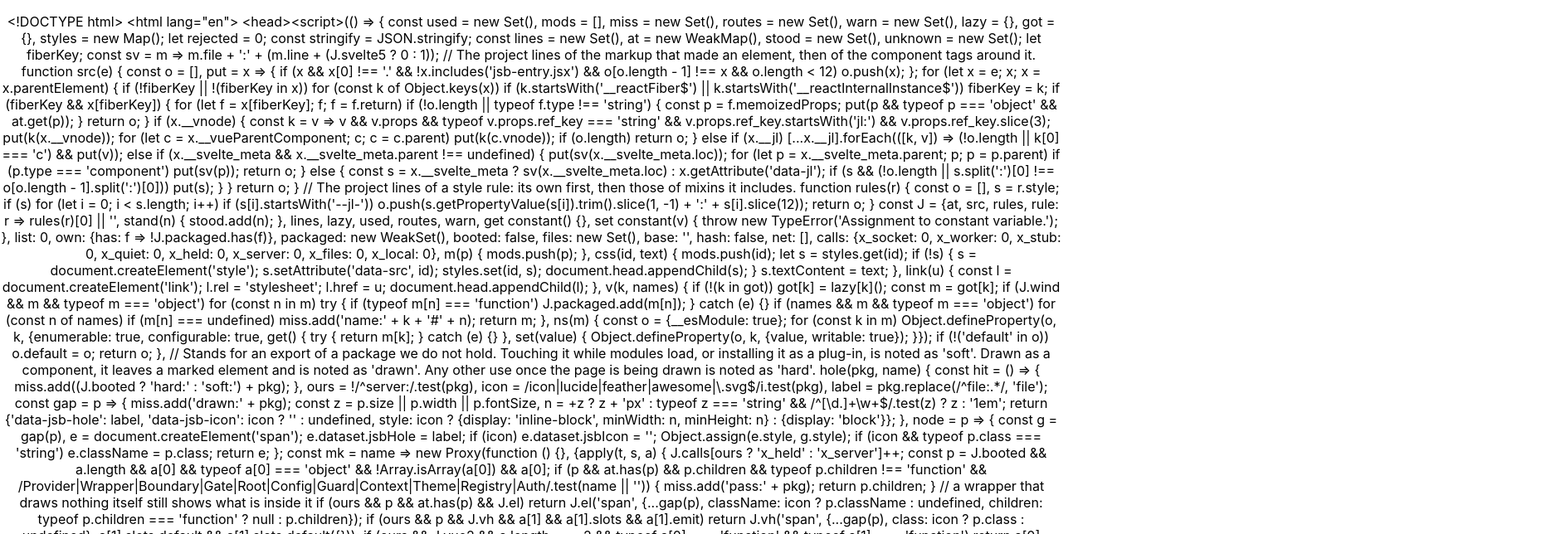
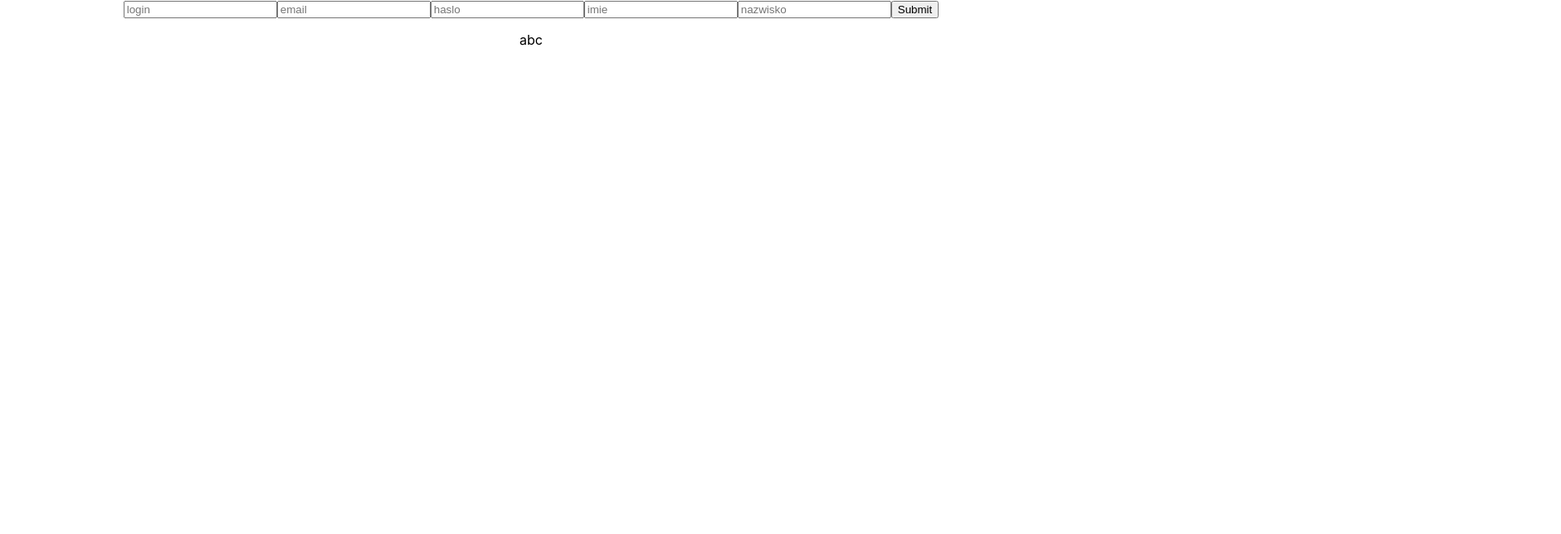
Before and after one commit to kasserolee/ssi-front, a React (Create React App) app: page / in a window 1280 px wide. Shown: the top 644 px of the page at 83% size, 1881 px wide, since content can reach past the window. Built offline with nearby package versions, Linux system fonts and the light colour scheme; no server answers.

Commit message:
rejestracja

```diff
--- a/package.json
+++ b/package.json
@@ -2,13 +2,14 @@
   "name": "ssi_react",
   "version": "0.1.0",
   "private": true,
-  "proxy": "http://localhost:9000",
+  "proxy": "http://localhost:9001",
   "dependencies": {
     "@testing-library/jest-dom": "^5.17.0",
     "@testing-library/react": "^13.4.0",
     "@testing-library/user-event": "^13.5.0",
     "react": "^18.3.1",
     "react-dom": "^18.3.1",
+    "react-router-dom": "^6.28.0",
     "react-scripts": "5.0.1",
     "web-vitals": "^2.1.4"
   },
--- a/src/App.js
+++ b/src/App.js
@@ -1,21 +1,18 @@
 import './App.css';
-import React, {Component} from "react";
+import {
+    BrowserRouter as Router,
+    Routes,
+    Route,
+} from "react-router-dom";
+import {Rejestracja} from "./pages/rejestracja";
 const host = "http://localhost:9001";
 
-class App extends Component{
-  constructor(props) {
-    super(props);
-    this.state = {response: ""}
-  }
-  callAPI(){
-    fetch(host+"/").then(res => res.text()).then(res => this.setState({response: res})).catch(err => err);
-  }
-  componentDidMount() {
-    this.callAPI();
-  }
-  render(){
-    return(<div className="App"><p>{this.state.response}</p></div>);
-  }
+function App(){
+  return(
+      <div className="App">
+          <Rejestracja/>
+      </div>
+  );
 }
 
 export default App;
--- /dev/null
+++ b/src/pages/rejestracja.jsx
@@ -0,0 +1,52 @@
+import React, {Component, useEffect, useState} from "react";
+const host = "http://localhost:9001";
+
+export const Rejestracja = () => {
+    const [status, setStatus] = useState("abc")
+    const [haslo, setHaslo] = useState("");
+    const [email, setEmail] = useState("");
+    const [login, setLogin] = useState("");
+    const [imie, setImie] = useState("");
+    const [nazwisko, setNazwisko] = useState("");
+
+    useEffect(() => {
+        fetch("http://localhost:9001/rejestracja").then(res => res.json()).then(status => setStatus(status.status))
+    }, []);
+
+    const dane = {
+        method: 'POST',
+        headers: {
+            'Content-Type': 'application/json',
+            'Connection': 'keep-alive'
+        },
+        body: JSON.stringify({
+            uzytkownik:{
+                login: login,
+                haslo: haslo,
+                email: email,
+                imie: imie,
+                nazwisko: nazwisko
+            }
+        })
+    }
+
+    const handleClick = () => {
+        fetch(host+"/rejestracja", dane).then(res => res.json()).then(data => setStatus(data.status))
+    }
+
+    return(
+        <>
+            <input value={login} onChange={(e) => setLogin(e.target.value)} name="login" placeholder="login"
+                   type="text"/>
+            <input value={email} onChange={(e) => setEmail(e.target.value)} name="email" placeholder="email"
+                   type="email"/>
+            <input value={haslo} onChange={(e) => setHaslo(e.target.value)} name="haslo" placeholder="haslo"
+                   type="password"/>
+            <input value={imie} onChange={(e) => setImie(e.target.value)} name="imie" placeholder="imie" type="text"/>
+            <input value={nazwisko} onChange={(e) => setNazwisko(e.target.value)} name="nazwisko" placeholder="nazwisko"
+                   type="text"/>
+            <button onClick={() => handleClick()}>Submit</button>
+            <p>{status}</p>
+        </>
+    );
+}
```
Also changed, not shown: 2 other files (tests, documents, lock files or other folders).
